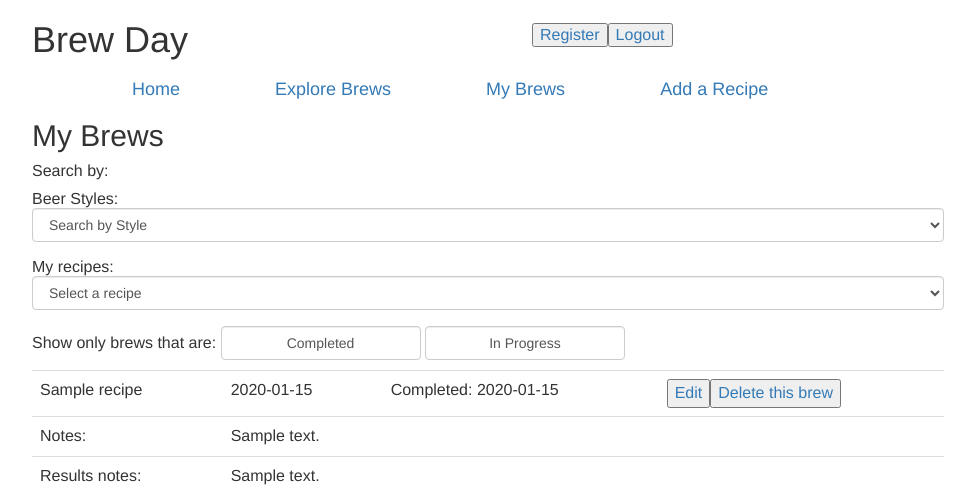
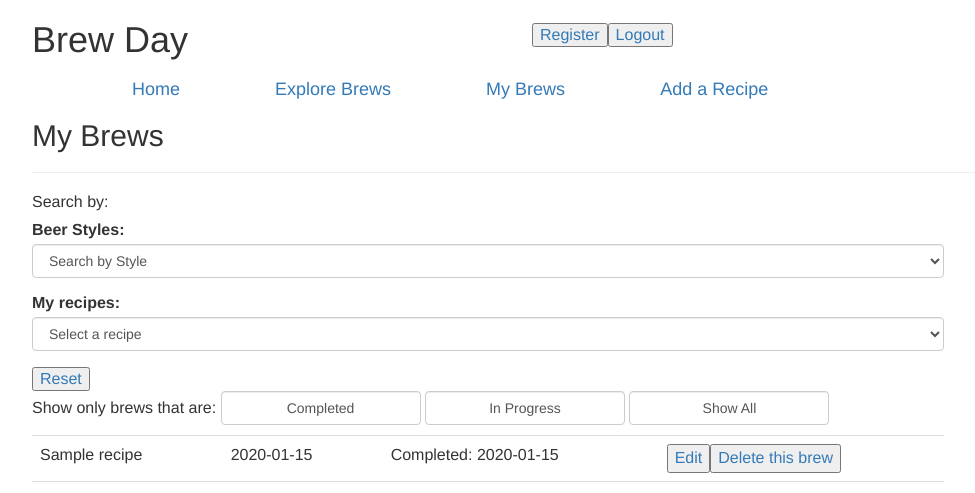
Before and after one commit to leskat47/brew-app-project, a Flask app: page /mybrews in a window 1280 px wide. Shown: the top 493 px of the page, without its empty margins (38-1013 px from the left). Run offline with Flask 2, Linux system fonts and the light colour scheme; the visitor is signed in with stand-in values (Sample User, id 1); tables that the repository leaves empty hold one stand-in row (values such as "Sample post"); some libraries are stand-ins or nearby versions.

Commit message:
Minor formatting changes.

```diff
--- a/templates/mybrews.html
+++ b/templates/mybrews.html
@@ -12,14 +12,21 @@ $("#recipe").change(function(){
 	this.form.submit();
 });
 $("#inprogress").click(function(){
-	$(".completed").toggle()
-})
+	$(".completed").hide();
+	$(".inprogress").show()
+});
 $("#completed").click(function(){
-	$(".inprogress").toggle()
+	$(".inprogress").hide();
+	$(".completed").show();
+});
+$("#showall").click(function(){
+	$(".inprogress").show();
+	$(".completed").show();
 })
 });
 </script>
 <h2>My Brews</h2>
+<hr>
 {% if brewlist == [] %}
 <table width="80%" style="display: hidden">
 	<tr>
@@ -38,7 +45,7 @@ $("#completed").click(function(){
 			<form action="/mybrews" method="POST">
 				<p>Search by:</p>
 				<p>
-					Beer Styles: <select id="style" name="style" class="form-control">
+					<label for="beerstyles">Beer Styles:</label> <select id="style" name="style" class="form-control">
 						<option selected disabled>Search by Style</option>
 						{% for style in sel_user_styles %}
 						<option value="{{ style }}">{{ style }}</option>
@@ -49,7 +56,7 @@ $("#completed").click(function(){
 			</form>
 			<form action="/mybrews" method="POST">
 				<div>
-					My recipes: <select id="recipe" name="recipe" class="form-control">
+					<label for="myrecipes">My recipes:</label> <select id="recipe" name="recipe" class="form-control">
 						<option selected disabled>Select a recipe</option>
 						{% for recipe in selectlist_user %}
 						<option value="{{ recipe }}">{{ recipe }}</option>
@@ -57,12 +64,17 @@ $("#completed").click(function(){
 					</select>
 				</div>
 			</form>
+			<a href="/mybrews"><button type="button" id="reset">Reset</button></a>
 			<p>Show only brews that are: <button type="button" id="completed" class="form-control" style="display: inline; width: 200px" value="Completed">Completed</button>
-			<button type="button" id="inprogress" class="form-control" value="In Progress" style="display: inline; width: 200px" >In Progress</button>
+			<button type="button" id="inprogress" class="form-control" value="InProgress" style="display: inline; width: 200px" >In Progress</button>
+			<button type="button" id="showall" class="form-control" value="ShowAll" style="display: inline; width: 200px">Show All</button>
 		</td>
 	</tr>
 	<tr>
 		<td>
+			{% if filtered %}
+			<h4>{{ filtered }}</h4>
+			{% endif %}
 			{% for brew in brewlist %}
 			<div class="{% if brew.finished %}complete{% else %}inprogress{% endif %}">
 			<table class="table">
```
Also changed, not shown: templates/explore_brews.html (+26 -9 lines), templates/recipeform.html (+12 -9 lines), templates/navbar.html (line endings or trailing spaces).
